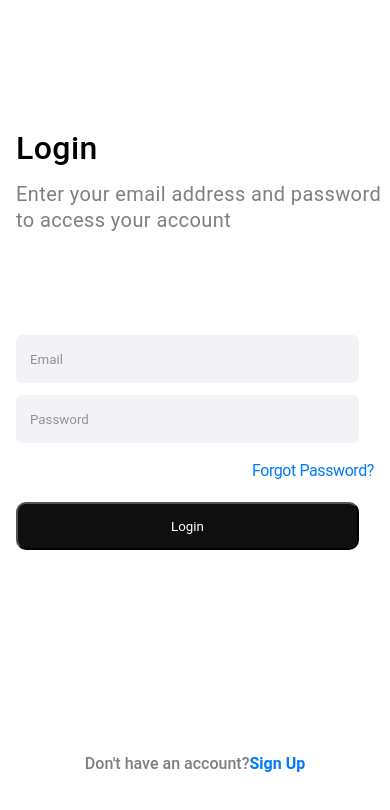
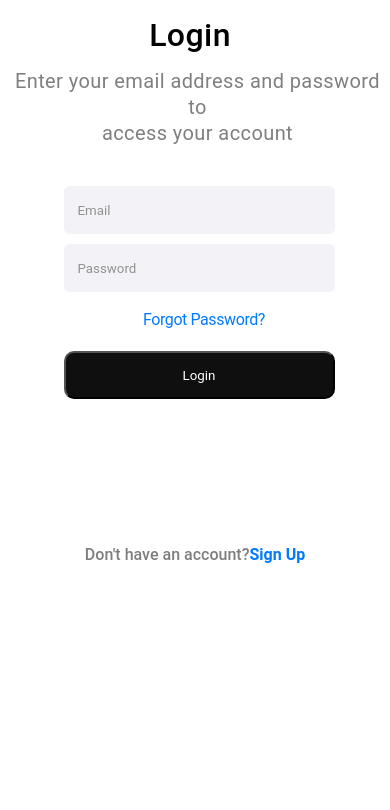
Before and after one commit to marcusvinicius0/Login-Interface-project, a plain HTML site: page index.html in a window 390 px wide. Drawn offline with Linux system fonts and the light colour scheme.

Commit message:
responsividade

```diff
--- a/index.html
+++ b/index.html
@@ -11,12 +11,17 @@
 
 
 <body>
+    <div class="container">
         <h1>Login</h1>
-        <p>Enter your email address and password to access your account</p>
+        <p>Enter your email address and password to<br> access your account</p>
+        <div class="inputs">
             <input class="input-email" type="email" required placeholder="Email">
             <input class="input-password" type="password" required placeholder="Password">
+        </div>
         <a class="link-password" href="" target="_blank">Forgot Password?</a>
-        <button  type="button">Login</button>
+        <button type="button">Login</button>
         <a class="link-create" href="">Don't have an account?<strong>Sign Up</strong></a>
+    </div>
 </body>
+
 </html>
--- a/styles.css
+++ b/styles.css
@@ -4,6 +4,13 @@
     box-sizing: border-box;
     background-color: #FFFFFF;
     font-family: 'Roboto', sans-serif;
+}
+
+.container {
+    display: flex;
+    flex-direction: column;
+    justify-content: center;
+    align-items: center;
 }
 
 h1 {
@@ -14,10 +21,11 @@ h1 {
     font-size: 32px;
     line-height: 41px;
     display: block;
-    margin-top: 128px;
-    margin-right: 277px;
+    margin-top: 15px;
+    margin-right: 26px;
     margin-bottom: 12px;
     margin-left: 16px;
+    text-align: center;
 }
 
 p {
@@ -29,13 +37,14 @@ p {
     display: block;
     margin-left: 16px;
     color: rgba(0, 0, 0, 0.5);
+    text-align: center;
 }
 
 .input-email {
     background: #F2F2F7;
     border-radius: 6px;
     display: block;
-    margin-top: 102px;
+    margin-top: 40px;
     margin-left: 16px;
     width: 343px;
     height: 48px;
@@ -47,7 +56,7 @@ p {
     background: #F2F2F7;
     border-radius: 6px;
     display: block;
-    margin-top: 12px;
+    margin-top: 10px;
     margin-left: 16px;
     width: 343px;
     height: 48px;
@@ -68,7 +77,7 @@ input::placeholder {
     font-weight: normal;
     font-size: 16px;
     line-height: 22px;
-    margin-right: 16px;
+    margin-right: -18px;
     margin-top: 17px;
     text-decoration: none;
 }
@@ -94,8 +103,30 @@ button {
     text-align: center;
     display: block;
     margin-bottom: 39px;
+    margin-top: -15vw;
 }
 
 strong {
     color: #007AFF;
 }
+
+@media (max-width: 400px) {
+    p {
+        margin-left: 5px;
+    }
+    .input-email {
+        margin-left: 8px;
+        width: 271px;
+    }
+    .input-password {
+        margin-left: 8px;
+        width: 271px;
+    }
+    button {
+        width: 271px;
+        margin-left: 8px;
+    }
+    a {
+        margin-top: -51vw;
+    }
+}
```
Lines whose indentation alone changed are shown as unchanged.
